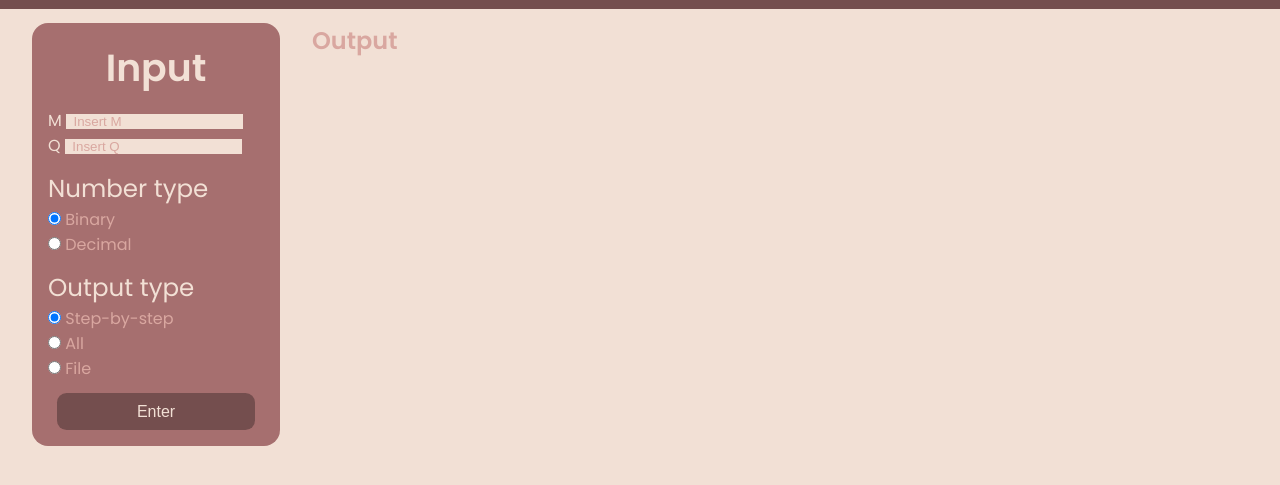
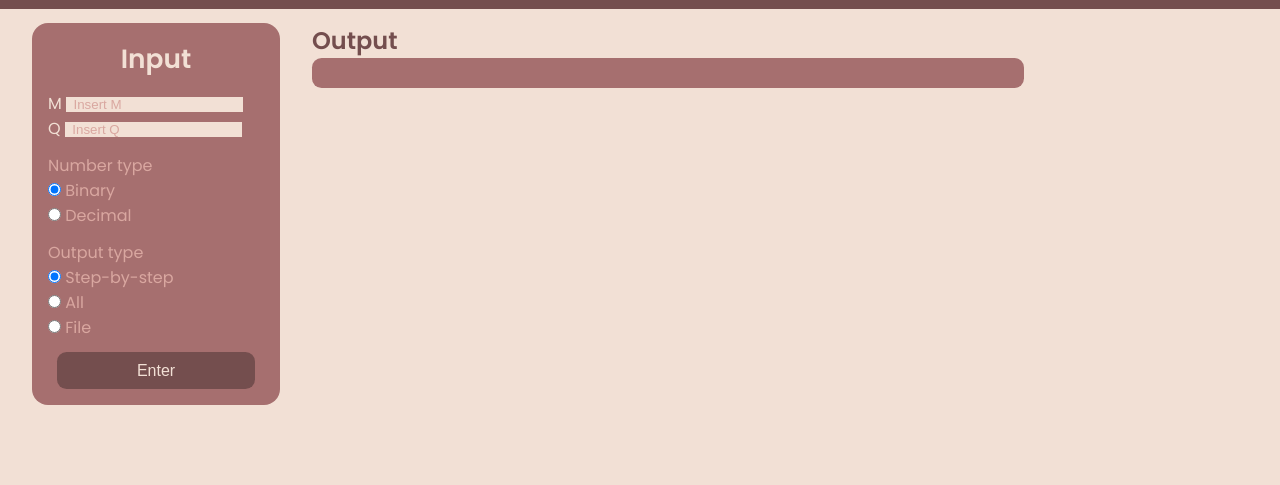
Before and after one commit to dyitsme/CSARCH2-MP, a website with bundled scripts: page index.html in a window 1280 px wide. Shown: the part 73-558 px from the top of the page. Built offline with nearby package versions, Linux system fonts and the light colour scheme; files whose address does not match are found by name.

Commit message:
Update style.css

```diff
--- a/style.css
+++ b/style.css
@@ -5,7 +5,9 @@
     --b: #d9a7a0;
     --c: #f2e0d5;
     --d: #a66f6f;
-    --e: #68a0a6;
+    --e: #745d4e;
+    --f: #f6f3f1;
+
 
     --border-radius: 0.6rem;
     --card-border-radius: 1rem;
@@ -101,14 +103,15 @@ main .container .left .sidebar{
     width: 100%;
 }
 
-main .container .left .sidebar .main-title{
-    font-size: 1cm;
+main .container .left .sidebar h2{
+    font-size: 0.7cm;
     color: var(--c);
     align-self: center;
+    text-align: center;
     padding: 0 0 12px 0;
 }
 
-main .container .left .sidebar .type-title{
+main .container .left .sidebar h3{
     font-size: 0.65cm;
     color: var(--c);
 }
@@ -165,3 +168,27 @@ main .container .left .sidebar .outtype-box{
     background: var(--a);
     color: var(--c);
 }
+
+/*===================== MAIN-LEFT =====================*/
+main .right h2{
+    color: var(--a);
+}
+
+main .right .output-box{
+    background: var(--d);
+    color: var(--c);
+    padding: 15px 15px 15px 15px;
+    border-radius: var(--border-radius);
+}
+
+main .right .cycle{
+    background: black;
+}
+
+main .right .hint{
+    color: var(--e);
+    background: var(--f);
+    padding: 0 15px 0 15px;
+    margin-top: 15px;
+    border-radius: var(--border-radius);
+}
```
